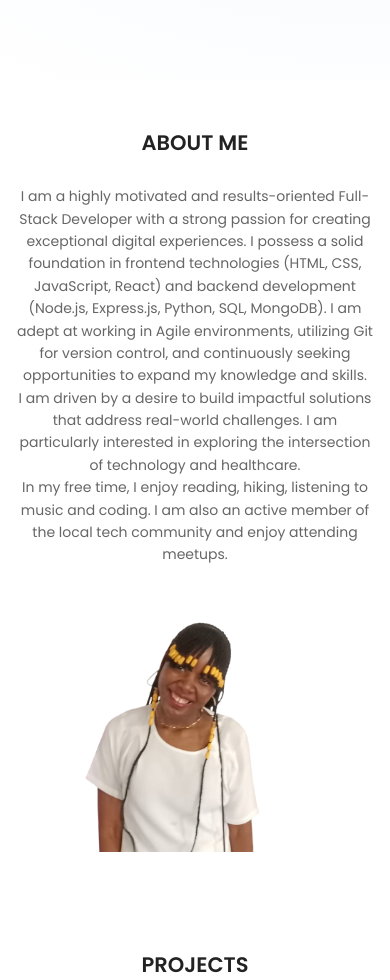
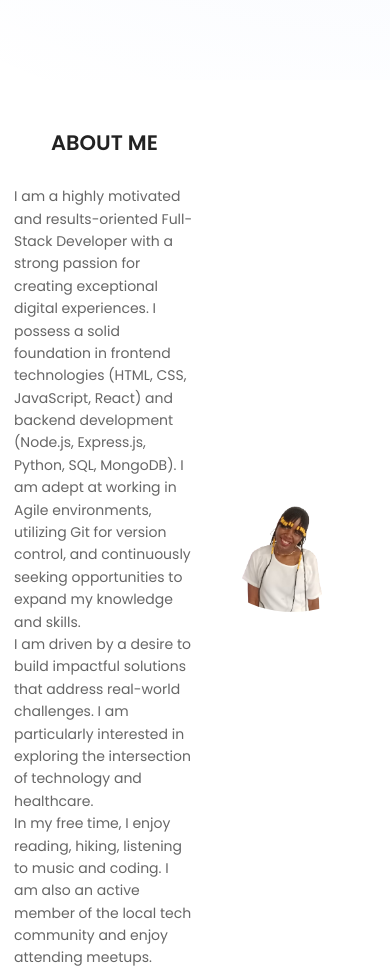
Before and after one commit to Dee2002/delsamarasha.github.io, a plain HTML site: page index.html in a window 390 px wide. Shown: the part 860-1840 px from the top of the page. Drawn offline with Linux system fonts and the light colour scheme.

Commit message:
refactor about section layout and styles for improved responsiveness

```diff
--- a/index.html
+++ b/index.html
@@ -74,7 +74,7 @@
         </section>
 
         <section id="about" class="about section">
-            <div class="container grid grid-2">
+            <div class="container">
                 <div class="about-content">
                     <h2 class="section-title">About Me</h2>
                     <p>I am a highly motivated and results-oriented Full-Stack Developer with a strong passion for creating exceptional digital experiences. I possess a solid foundation in frontend technologies (HTML, CSS, JavaScript, React) and backend development (Node.js, Express.js, Python, SQL, MongoDB). I am adept at working in Agile environments, utilizing Git for version control, and continuously seeking opportunities to expand my knowledge and skills.</p>
@@ -213,7 +213,7 @@
                     <span>Project Management</span>
                 </div>
                 <div class="skill-item">
-                    <i class="fas fa-comments"></i>
+                    <i="fas fa-comments"></i>
                     <span>Communication</span>
                 </div>
             </div>
--- a/style.css
+++ b/style.css
@@ -29,7 +29,7 @@ nav {
     display: flex;
     justify-content: space-between;
     align-items: center;
-    max-width: 960px;
+    max-width: 1000px;
     margin: 0 auto;
 }
 
@@ -314,6 +314,33 @@ footer .social-media a:hover {
     margin: 0 auto;
     line-height: 1.6;
     color: #666;
+}
+
+.about .container {
+    display: flex;
+    flex-direction: row;
+    align-items: center;
+    justify-content: center;
+    text-align: left;
+}
+
+.about-content {
+    max-width: 50%; /* Half width */
+    margin-right: 1rem; /* Adjust margin */
+}
+
+.about-image {
+    max-width: 50%; /* Half width */
+    display: flex;
+    justify-content: center;
+}
+
+.about-image img {
+    border-radius: 50%;
+    width: 100%; /* Slightly larger size */
+    max-width: 400px; /* Set a maximum width */
+    height: auto;
+    margin: 0 auto; /* Center-align the image */
 }
 
 .services {
```
